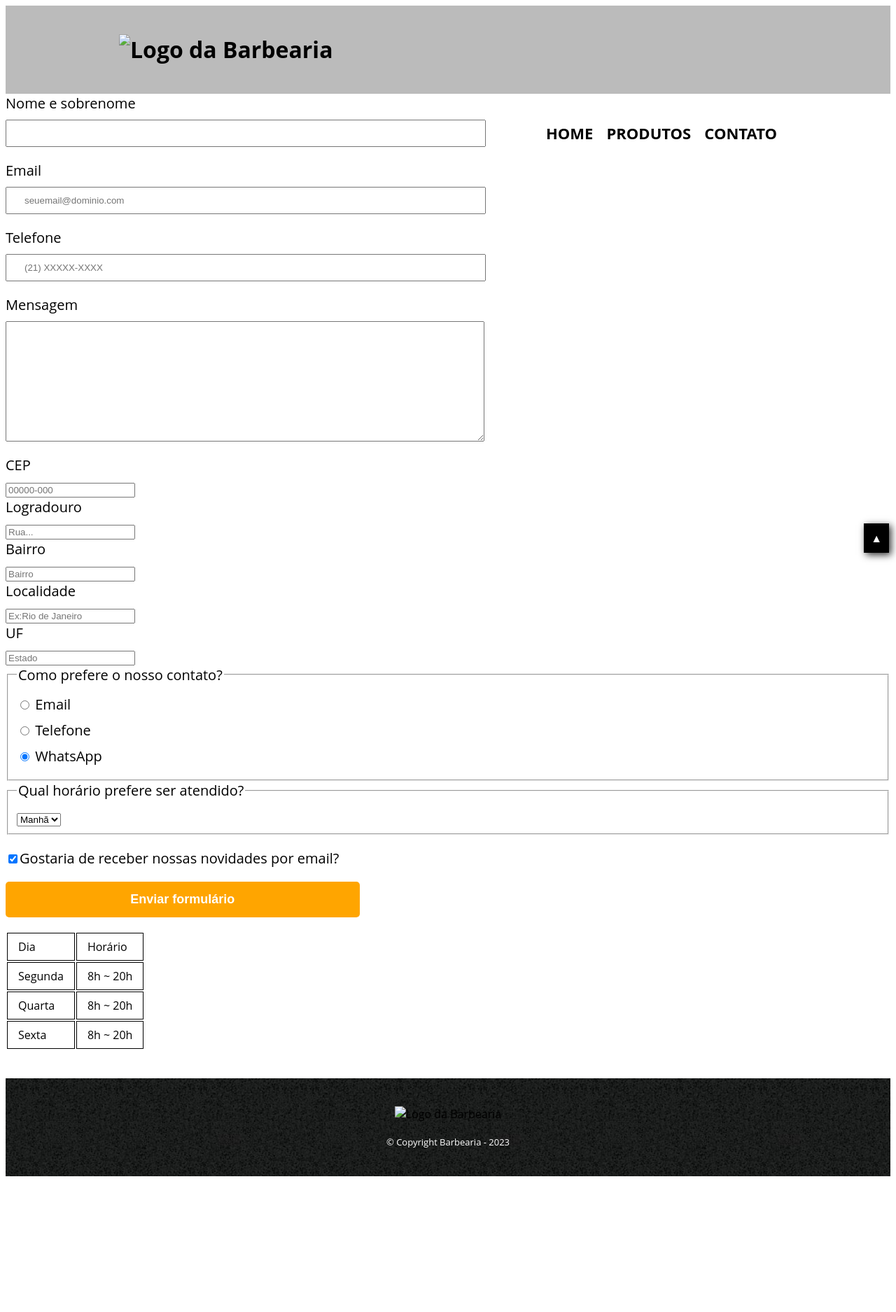
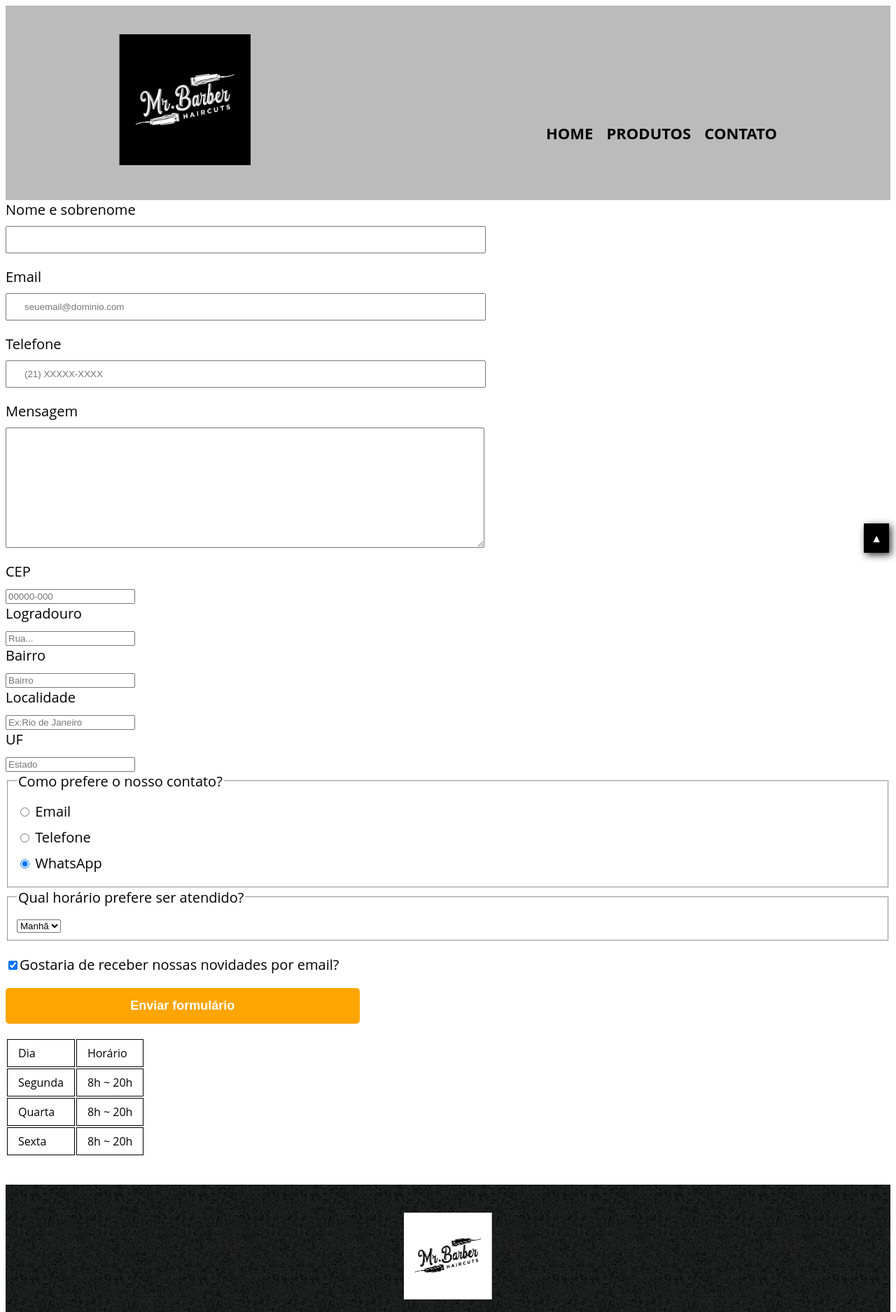
Before and after one commit to WilliamsFerreira/Barbearia, a plain HTML site: page contato/contato.html in a window 1280 px wide. Shown: the top 1875 px of the page at 70% size. Before the commit the page ends 1689 px from the top, so only its background shows below. Drawn offline with Linux system fonts and the light colour scheme.

Commit message:
corrigindo o caminho da imagem.

```diff
--- a/contato/contato.html
+++ b/contato/contato.html
@@ -15,7 +15,7 @@
 <body>
 	<header>
 		<div class="caixa">
-			<h1><img class="logo-preta" src="./imagens/logo-preta.jpg" alt="Logo da Barbearia"></h1>
+			<h1><img class="logo-preta" src="../imagens/logo-preta.jpg" alt="Logo da Barbearia"></h1>
 
 			<nav>
 				<ul>
@@ -101,7 +101,7 @@
 		</main>
 
 		<footer>
-			<img class="logo-branca" src="./imagens/logo-branco.jpg" alt="Logo da Barbearia">
+			<img class="logo-branca" src="../imagens/logo-branco.jpg" alt="Logo da Barbearia">
 			<p class="copyright">&copy; Copyright Barbearia - 2023</p>
 			<a id="link-topo" href="#">&#9650;</a>
 		</footer>
--- a/style.css
+++ b/style.css
@@ -88,7 +88,7 @@ nav a:hover {
 
 footer {
 	text-align: center;
-	background: url("/imagens/bg.jpg");
+	background: url("./imagens/bg.jpg");
 	padding: 40px 0;
 }
 
```
Also changed, not shown: index.html (+1 -1 lines).
